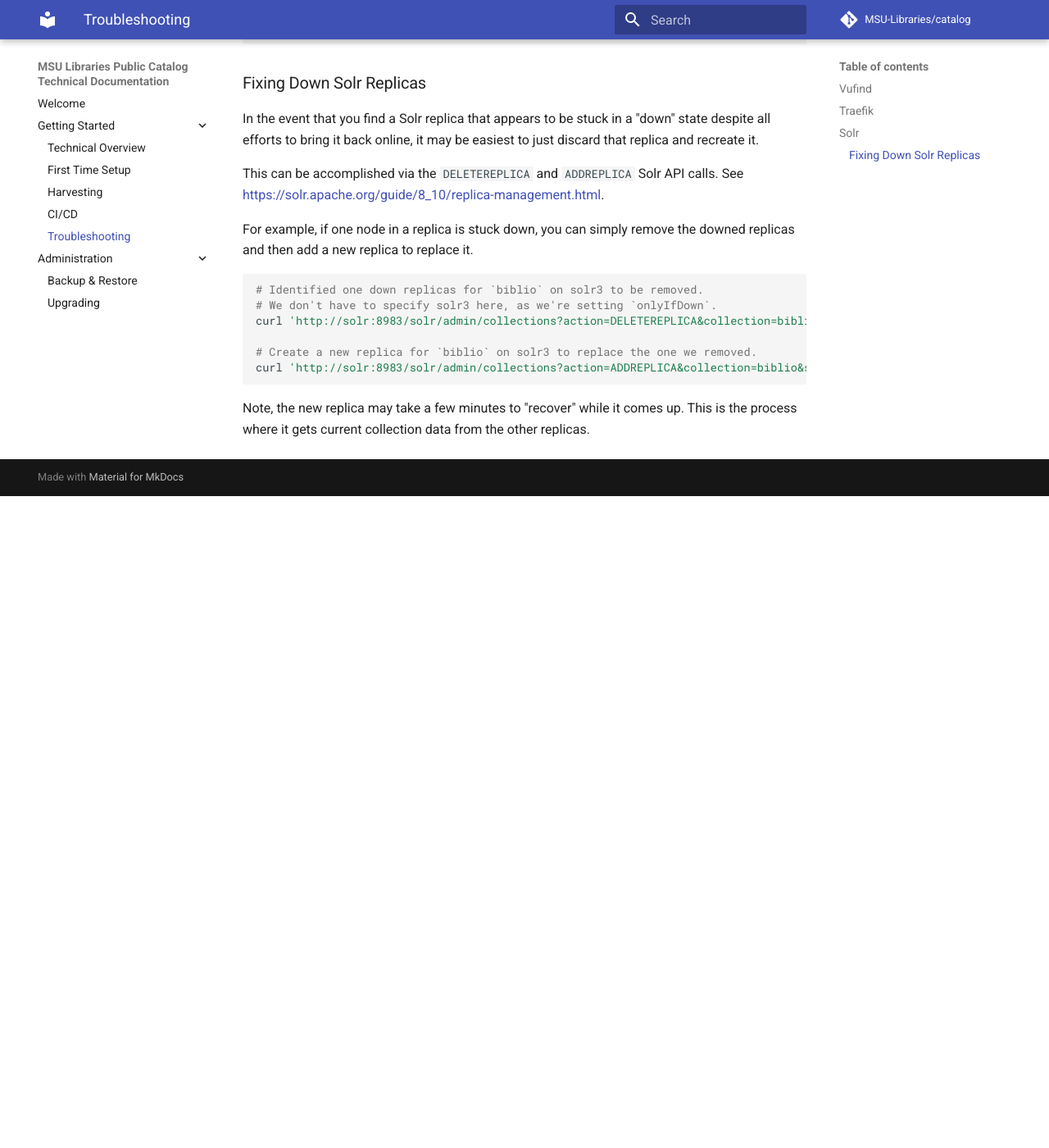
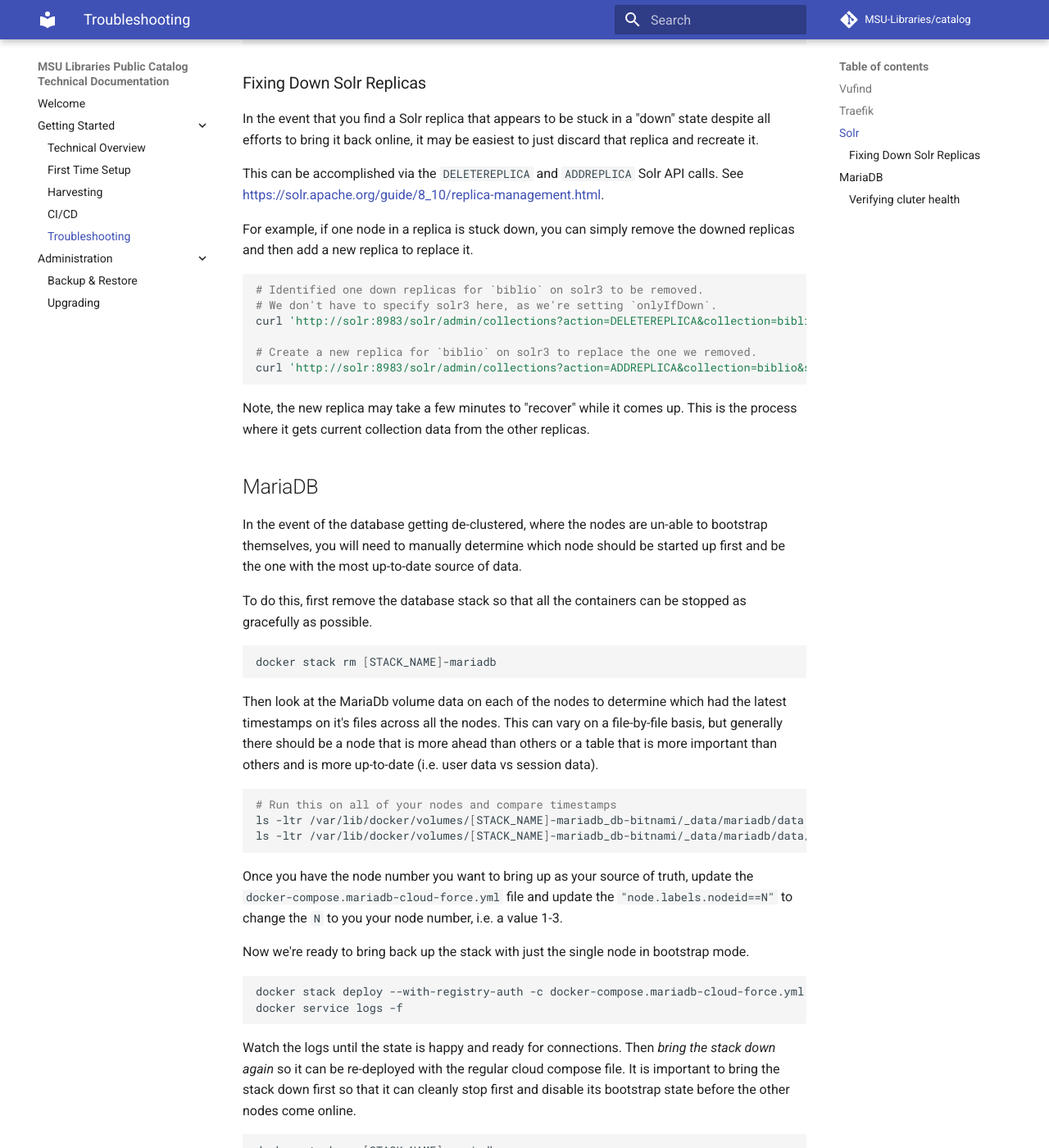
Before and after one commit to MSU-Libraries/catalog, an MkDocs documentation site: the page built from docs/troubleshooting.md, in a window 1280 px wide and 1400 px high, scrolled down 2197 px. Shown: the whole window at 82% size. Built offline with MkDocs 1.6.1 and Material for MkDocs 9.7.7, drawn with Linux system fonts in a browser that asks for light colours; comment, search, counter and statistics services are not loaded; before the commit the page ends 2802 px from its top, so only the background shows below that; some of the changed text lies outside the part shown.

Commit message:
Added DB troubleshooting docs; Updates to cron jobs for backup and auth import

````diff
--- a/docs/troubleshooting.md
+++ b/docs/troubleshooting.md
@@ -125,3 +125,70 @@
 
 Note, the new replica may take a few minutes to "recover" while it comes up. This is the
 process where it gets current collection data from the other replicas.
+
+## MariaDB
+
+In the event of the database getting de-clustered, where the nodes are un-able to bootstrap themselves, you
+will need to manually determine which node should be started up first and be the one with the most up-to-date
+source of data.
+
+To do this, first remove the database stack so that all the containers can be stopped as gracefully as possible.
+
+```bash
+docker stack rm [STACK_NAME]-mariadb
+```
+
+Then look at the MariaDb volume data on each of the nodes to determine which had the latest timestamps on it's files
+across all the nodes. This can vary on a file-by-file basis, but generally there should be a node that is more ahead
+than others or a table that is more important than others and is more up-to-date (i.e. user data vs session data).
+
+```bash
+# Run this on all of your nodes and compare timestamps
+ls -ltr /var/lib/docker/volumes/[STACK_NAME]-mariadb_db-bitnami/_data/mariadb/data
+ls -ltr /var/lib/docker/volumes/[STACK_NAME]-mariadb_db-bitnami/_data/mariadb/data/vufind
+```
+
+Once you have the node number you want to bring up as your source of truth, update the
+`docker-compose.mariadb-cloud-force.yml` file and update the `"node.labels.nodeid==N"`
+to change the `N` to you your node number, i.e. a value 1-3.
+
+Now we're ready to bring back up the stack with just the single node in bootstrap mode.
+
+```bash
+docker stack deploy --with-registry-auth -c docker-compose.mariadb-cloud-force.yml [STACK_NAME]-mariadb
+docker service logs -f
+```
+
+Watch the logs until the state is happy and ready for connections. Then *bring the stack down again* so it
+can be re-deployed with the regular cloud compose file. It is important to bring the stack down first so that
+it can cleanly stop first and disable its bootstrap state before the other nodes come online.
+
+```bash
+docker stack rm [STACK_NAME]-mariadb
+# wait for the container to stop
+docker stack deploy --with-registry-auth -c docker-compose.mariadb-cloud.yml [STACK_NAME]-mariadb
+```
+
+The stack should now come back up with all of the nodes being healthy and joined to the cluster.
+
+### Verifying cluter health
+
+You can verify that all nodes are joined to the cluster via the Docker service logs and scrolling up to look
+for the members list. There should be a list similar to:
+
+```bash
+members(3):
+ 	0: 1557dc68-6d5b-11ed-811e-5f59f6f49aa8, galera3
+ 	1: 15663de2-6d5b-11ed-b380-2abbd5ec6e2b, galera2
+ 	2: f48d4f88-6d5a-11ed-978c-1b318d6b5649, galera1
+```
+
+You can also verify the cluster status by connecting to the database from one of the nodes and querying for the
+WSREP status:
+
+```bash
+SHOW GLOBAL STATUS LIKE '%wsrep%'\G
+```
+
+some key values are the `wsrep_cluster_size` (which should match the number of nodes you have) and the
+`wsrep_cluster_state_uuid` (which should be the same on all of the nodes).
````
Also changed, not shown: 3 other files.
